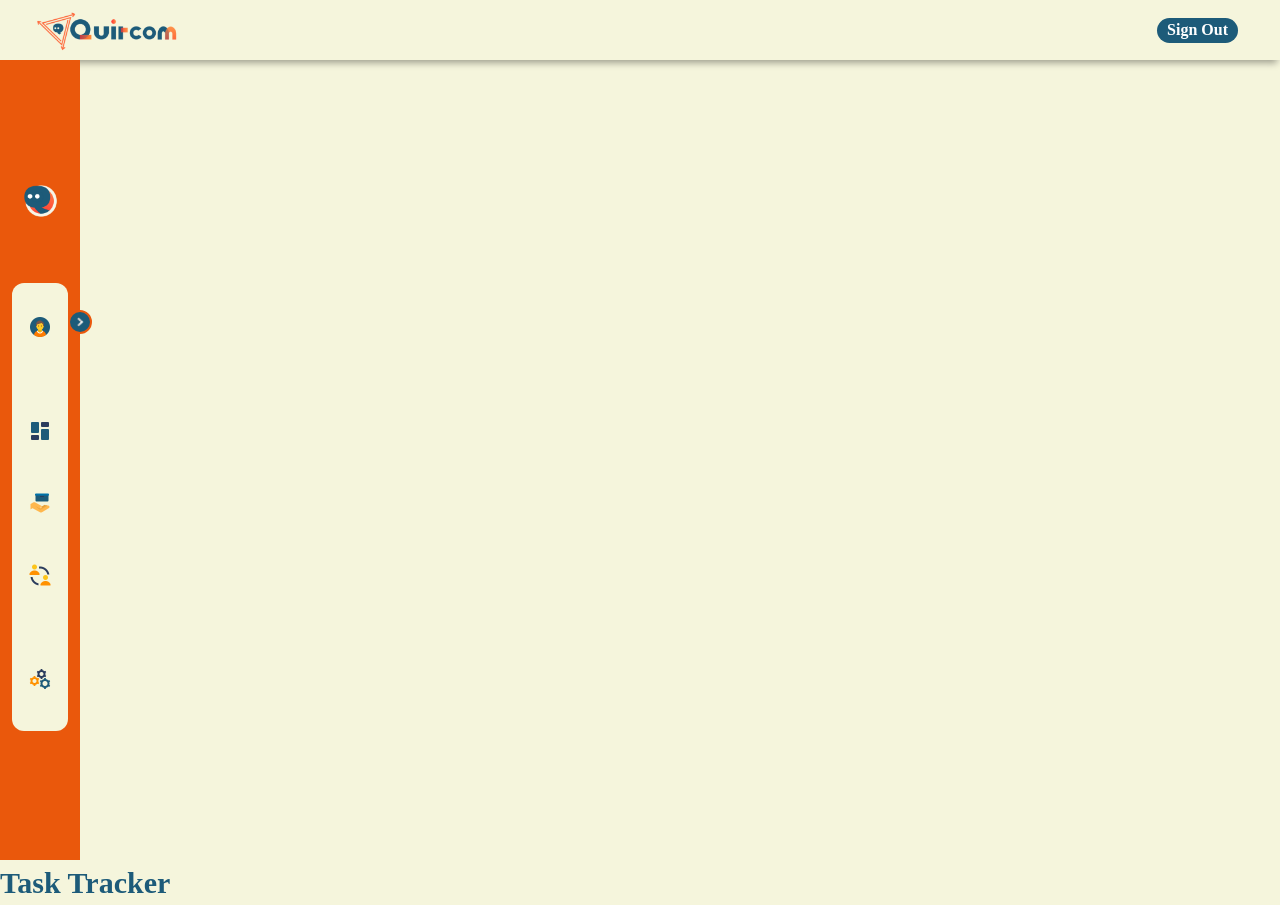
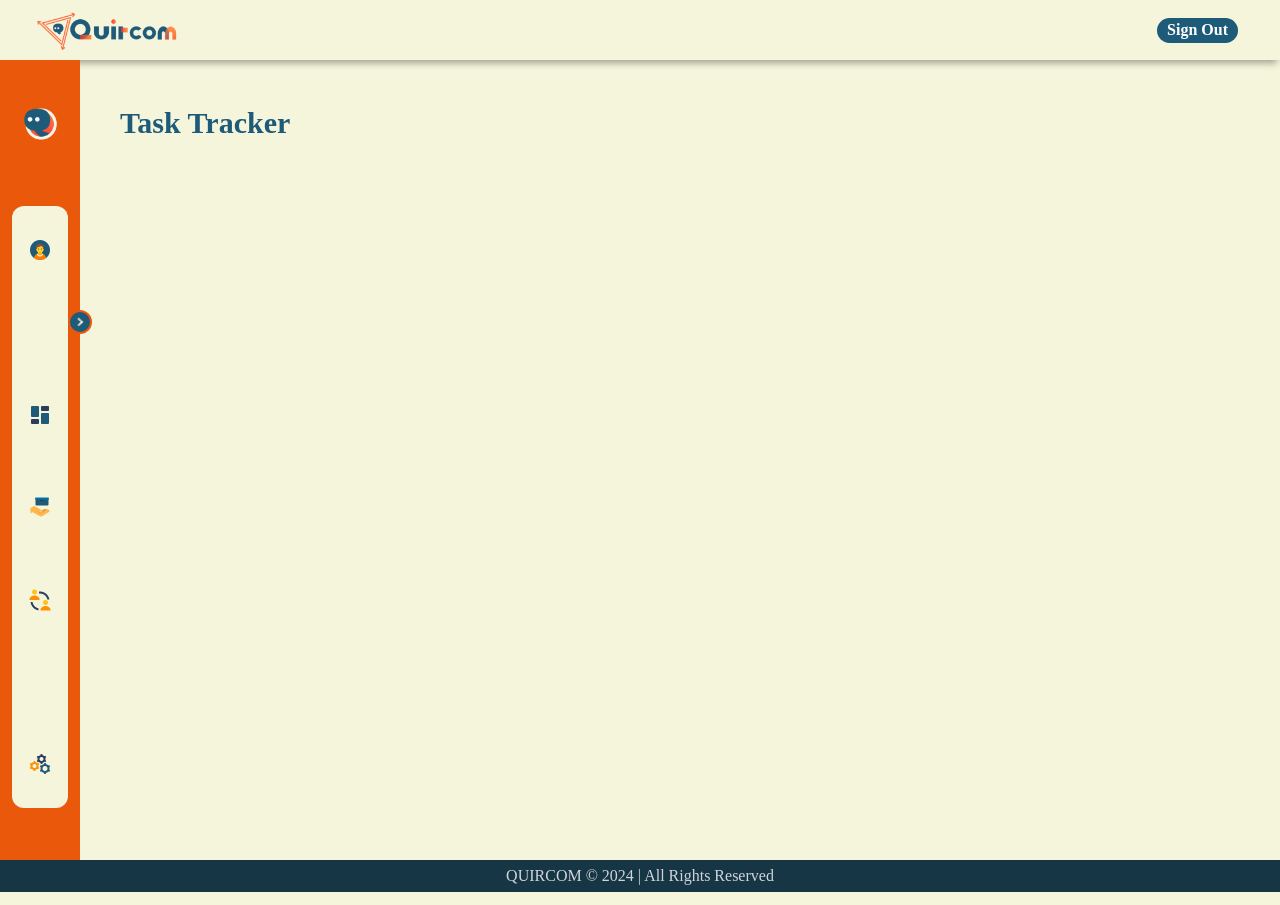
Before and after one commit to jianDeveloper/quircom, a React (Vite) app: page /client/tracker in a window 1280 px wide. Built offline with nearby package versions, Linux system fonts and the light colour scheme.

Commit message:
navbar fixed

```diff
--- a/src/client/CDashboard.jsx
+++ b/src/client/CDashboard.jsx
@@ -57,12 +57,12 @@ function CDashboard() {
     ];
 
   return (
-    <div className='h-[100vh]'>
+    <div className=''>
       <Header />
-      <div className='flex h-[100vh]'>
+      <div className='flex h-full'>
       <CNav />
       <main className='flex-inline mx-10 my-10 w-[100%]'> {/*formatting navbar & body -j*/}
-        <div className='flex justify-between'>
+        <div className='flex'>
             <h1 className='font-extrabold text-[30px] text-[#1D5B79]'>DASHBOARD</h1>
         </div>
 
--- a/src/client/CMarketplace.jsx
+++ b/src/client/CMarketplace.jsx
@@ -6,12 +6,17 @@ import CNav from './CNav'
 function CMarketplace() {
 
   return (
-    <div className='grid-container'>
+    <div className=''>
       <Header />
+      <div className='flex'>
       <CNav />
-      <main className='main-container'>
+      <main className='flex-inline mx-10 my-10 w-[100%]'>
         <h1 className='font-extrabold text-[30px] text-[#1D5B79]'>Marketplace</h1>
       </main>
+      </div>
+      <div className="flex justify-center h-8 z-[5] bg-[#163646] text-gray-300 font-bolds">
+      <h1 className='py-1'>QUIRCOM © 2024 | All Rights Reserved</h1>
+    </div>
     </div>
   )
 }
--- a/src/client/CNav.jsx
+++ b/src/client/CNav.jsx
@@ -25,38 +25,38 @@ const CNav = () => {
           <img src={logoCD} className={`w-[40px] cursor-pointer duration-500 ${controller && 'rotate-[360deg]'}`}/>
           <img src= {logoHead} className={`${!controller && 'scale-0'} h-[70px] ml-[-15px] duration-300`}/>
         </div>
-        <ul className='my-10 py-2 rounded-xl bg-[#F5F5DC] w-full '>
+        <ul className={`flex flex-col ${!controller && 'items-center'} justify-between my-10 py-4 rounded-xl bg-[#F5F5DC] h-full w-full `}>
         <Link to="/client/profile">
-            <li className={`text-[#163646] p-4 my-4 font-medium flex items-center gap-x-4 cursor-pointer hover:bg-blue-100 rounded-md mt-2`}>
-              <img src={userL} className='h-6 w-6 hover:rotate-[360deg] duration-500' />
+            <div className={`text-[#163646] ${!controller && 'px-2 py-2 my-2 hover:rotate-[360deg]'} p-4 font-medium flex items-center gap-x-4 cursor-pointer hover:bg-blue-200 rounded-md duration-500`}>
+              <img src={userL} className={`h-6 w-6 `} />
               <span className={`${!controller && 'hidden'} origin-left duration-200`}>Profile</span>
-            </li>
+            </div>
           </Link>
 
           <Link to="/client/dashboard">
-            <li className={`text-[#163646] p-4 my-4 font-medium flex items-center gap-x-4 cursor-pointer hover:bg-blue-100 rounded-md mt-12`}>
-              <img src={dboardL} className='h-6 w-6 hover:rotate-[360deg] duration-500' />
+            <li className={`text-[#163646] ${!controller && 'px-2 py-2 my-2 hover:rotate-[360deg]'} p-4 font-medium flex items-center gap-x-4 cursor-pointer hover:bg-blue-200 rounded-md duration-500 mt-20`}>
+              <img src={dboardL} className='h-6 w-6' />
               <span className={`${!controller && 'hidden'} origin-left duration-200`}>Dashboard</span>
             </li>
           </Link>
 
           <Link to="/client/browse-service">
-            <li className={`text-[#163646] p-4 my-4 font-medium flex items-center gap-x-4 cursor-pointer hover:bg-blue-100 rounded-md mt-2`}>
-              <img src={serviceL} className='h-6 w-6 hover:rotate-[360deg] duration-500' />
+            <li className={`text-[#163646] ${!controller && 'px-2 py-2 my-2 hover:rotate-[360deg]'} p-4 font-medium flex items-center gap-x-4 cursor-pointer hover:bg-blue-200 rounded-md duration-500`}>
+              <img src={serviceL} className='h-6 w-6' />
               <span className={`${!controller && 'hidden'} origin-left duration-200`}>Browse Service</span>
             </li>
           </Link>
 
           <Link to="/client/tracker">
-            <li className={`text-[#163646] p-4 my-4 font-medium flex items-center gap-x-4 cursor-pointer hover:bg-blue-100 rounded-md mt-2`}>
-              <img src={trackerL} className='h-6 w-6 hover:rotate-[360deg] duration-500' />
+            <li className={`text-[#163646] ${!controller && 'px-2 py-2 my-2 hover:rotate-[360deg]'} p-4 font-medium flex items-center gap-x-4 cursor-pointer hover:bg-blue-200 rounded-md duration-500 mb-20`}>
+              <img src={trackerL} className='h-6 w-6' />
               <span className={`${!controller && 'hidden'} origin-left duration-200`}>Tracker</span>
             </li>
           </Link>
 
           <Link to="/client/settings">
-            <li className={`text-[#163646] p-4 my-4 font-medium flex items-center gap-x-4 cursor-pointer hover:bg-blue-100 rounded-md mt-12`}>
-              <img src={settingsL} className='h-6 w-6 hover:rotate-[360deg] duration-500' />
+            <li className={`text-[#163646] ${!controller && 'px-2 py-2 my-2 hover:rotate-[360deg]'} p-4 font-medium flex items-center gap-x-4 cursor-pointer hover:bg-blue-200 rounded-md duration-500`}>
+              <img src={settingsL} className='h-6 w-6' />
               <span className={`${!controller && 'hidden'} origin-left duration-200`}>Settings</span>
             </li>
           </Link>
--- a/src/client/CProfile.jsx
+++ b/src/client/CProfile.jsx
@@ -6,12 +6,17 @@ import CNav from './CNav'
 function CProfile() {
 
   return (
-    <div className='grid-container'>
+    <div className=''>
       <Header />
+      <div className='flex'>
       <CNav />
-      <main className='main-container'>
+      <main className='flex-inline mx-10 my-10 w-[100%]'>
         <h1 className='font-extrabold text-[30px] text-[#1D5B79]'>Profile</h1>
       </main>
+      </div>
+      <div className="flex justify-center h-8 z-[5] bg-[#163646] text-gray-300 font-bolds">
+      <h1 className='py-1'>QUIRCOM © 2024 | All Rights Reserved</h1>
+    </div>
     </div>
   )
 }
--- a/src/client/CSettings.jsx
+++ b/src/client/CSettings.jsx
@@ -6,12 +6,17 @@ import CNav from './CNav'
 function CSettings() {
 
   return (
-    <div className='grid-container'>
+    <div className=''>
       <Header />
+      <div className='flex'>
       <CNav />
-      <main className='main-container'>
+      <main className='flex-inline mx-10 my-10 w-[100%]'>
         <h1 className='font-extrabold text-[30px] text-[#1D5B79]'>Settings</h1>
       </main>
+      </div>
+      <div className="flex justify-center h-8 z-[5] bg-[#163646] text-gray-300 font-bolds">
+      <h1 className='py-1'>QUIRCOM © 2024 | All Rights Reserved</h1>
+    </div>
     </div>
   )
 }
--- a/src/client/CTracker.jsx
+++ b/src/client/CTracker.jsx
@@ -6,12 +6,17 @@ import CNav from './CNav'
 function CTracker() {
 
   return (
-    <div className='grid-container'>
+    <div className=''>
       <Header />
+      <div className='flex'>
       <CNav />
-      <main className='main-container'>
+      <main className='flex-inline mx-10 my-10 w-[100%]'>
         <h1 className='font-extrabold text-[30px] text-[#1D5B79]'>Task Tracker</h1>
       </main>
+      </div>
+      <div className="flex justify-center h-8 z-[5] bg-[#163646] text-gray-300 font-bolds">
+      <h1 className='py-1'>QUIRCOM © 2024 | All Rights Reserved</h1>
+    </div>
     </div>
   )
 }
```
